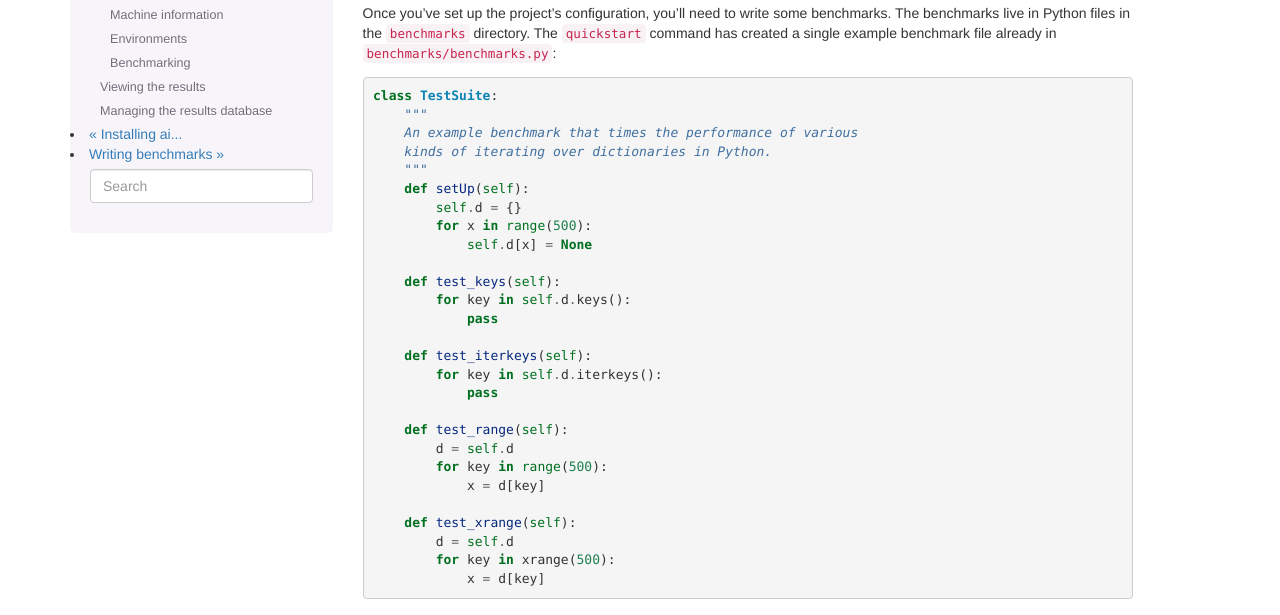
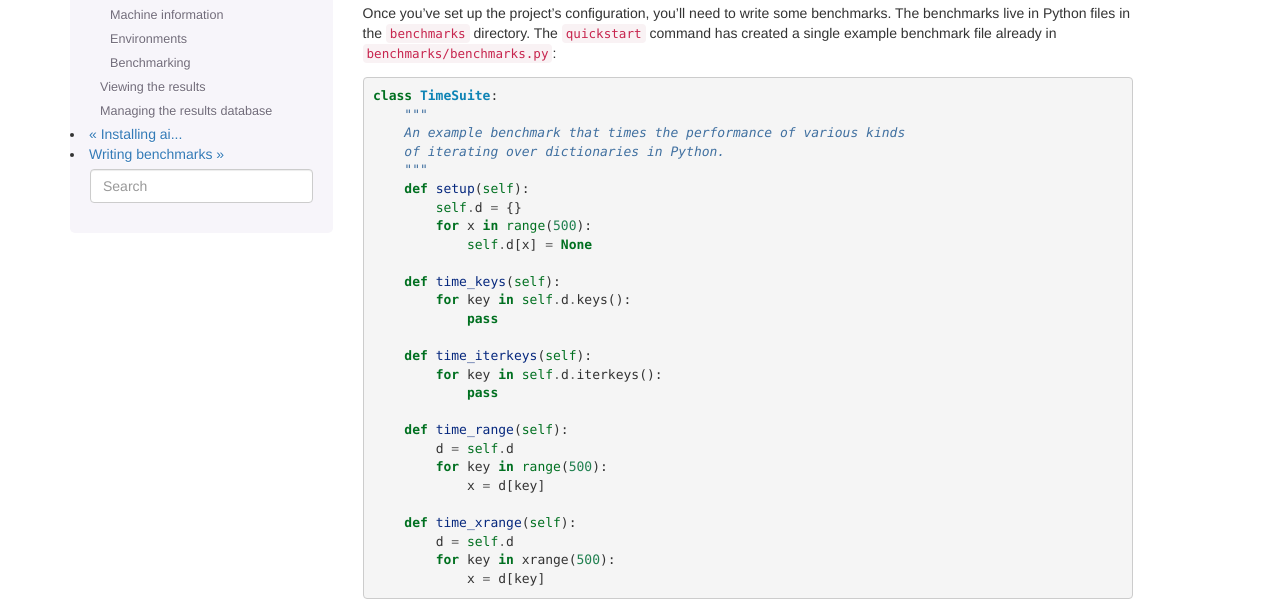
Before and after one commit to airspeed-velocity/asv, a Sphinx documentation site: the page built from docs/source/using.rst, in a window 1280 px wide and 900 px high, scrolled down 784 px. Shown: the part 172-787 px from the top of the window. Built offline with Sphinx 7.4.7, drawn with Linux system fonts in a browser that asks for light colours.

Commit message:
Fix template to new style.

```diff
--- a/docs/source/using.rst
+++ b/docs/source/using.rst
@@ -67,30 +67,30 @@ some benchmarks.  The benchmarks live in Python files in the
 single example benchmark file already in
 ``benchmarks/benchmarks.py``::
 
-    class TestSuite:
+    class TimeSuite:
         """
-        An example benchmark that times the performance of various
-        kinds of iterating over dictionaries in Python.
+        An example benchmark that times the performance of various kinds
+        of iterating over dictionaries in Python.
         """
-        def setUp(self):
+        def setup(self):
             self.d = {}
             for x in range(500):
                 self.d[x] = None
 
-        def test_keys(self):
+        def time_keys(self):
             for key in self.d.keys():
                 pass
 
-        def test_iterkeys(self):
+        def time_iterkeys(self):
             for key in self.d.iterkeys():
                 pass
 
-        def test_range(self):
+        def time_range(self):
             d = self.d
             for key in range(500):
                 x = d[key]
 
-        def test_xrange(self):
+        def time_xrange(self):
             d = self.d
             for key in xrange(500):
                 x = d[key]
```
Also changed, not shown: 1 other file.
